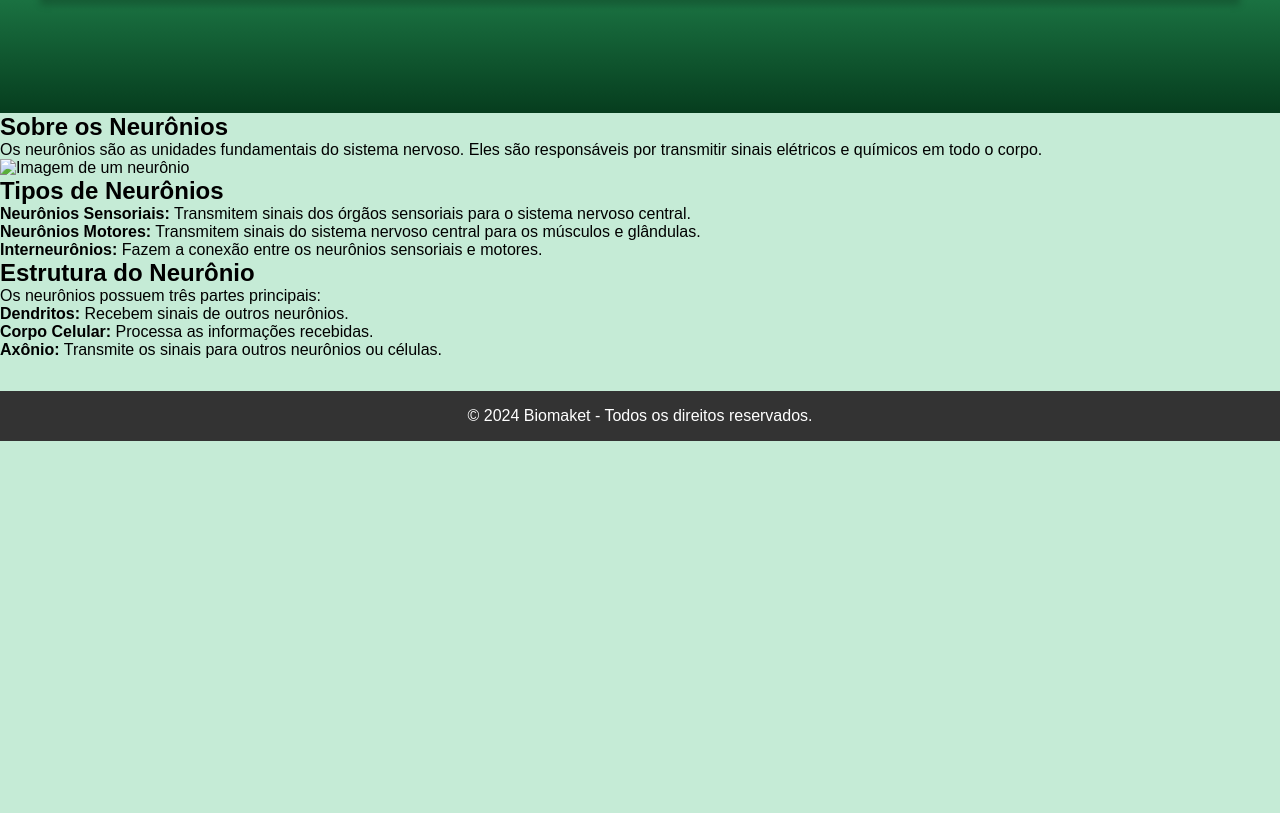
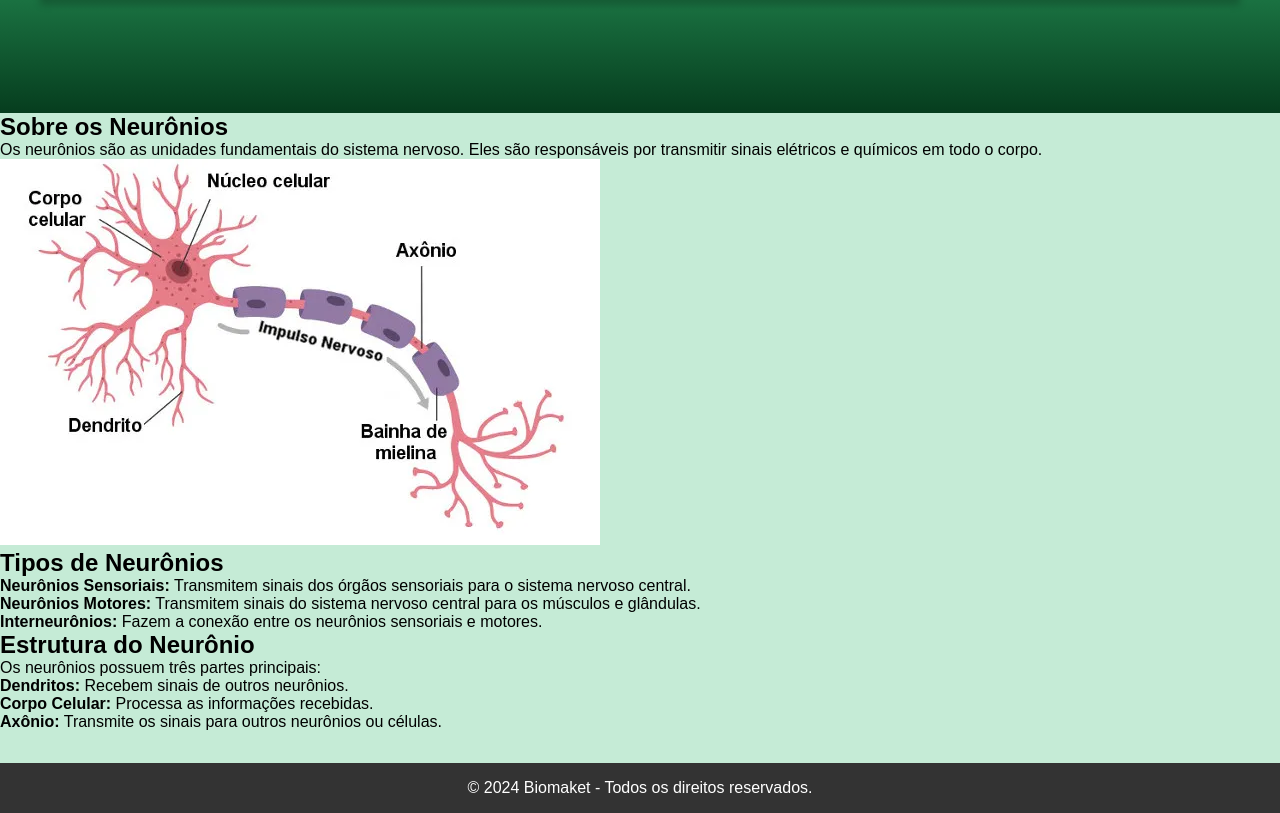
Before and after one commit to Lucaix19801t/Neuronios-INFO3V, a plain HTML site: page Neuronios-INFO3V-main/HTML/index.html in a window 1280 px wide. Shown: the part 117-930 px from the top of the page. Before the commit the page ends 800 px from the top, so only its background shows below. Drawn offline with Linux system fonts and the light colour scheme; the site is published under a folder, as on GitHub Pages, so addresses that start at the root find nothing.

Commit message:
Update index.html

```diff
--- a/Neuronios-INFO3V-main/HTML/index.html
+++ b/Neuronios-INFO3V-main/HTML/index.html
@@ -21,7 +21,7 @@
             <div class="container">
                 <h2>Sobre os Neurônios</h2>
                 <p>Os neurônios são as unidades fundamentais do sistema nervoso. Eles são responsáveis por transmitir sinais elétricos e químicos em todo o corpo.</p>
-                <img src="/Neuronios-INFO3V-main/IMAGENS/1-partes-do-neuronio.png" alt="Imagem de um neurônio" class="responsive">
+                <img src="../IMAGENS/1-partes-do-neuronio.png" alt="Imagem de um neurônio" class="responsive">
             </div>
         </section>
 
```
